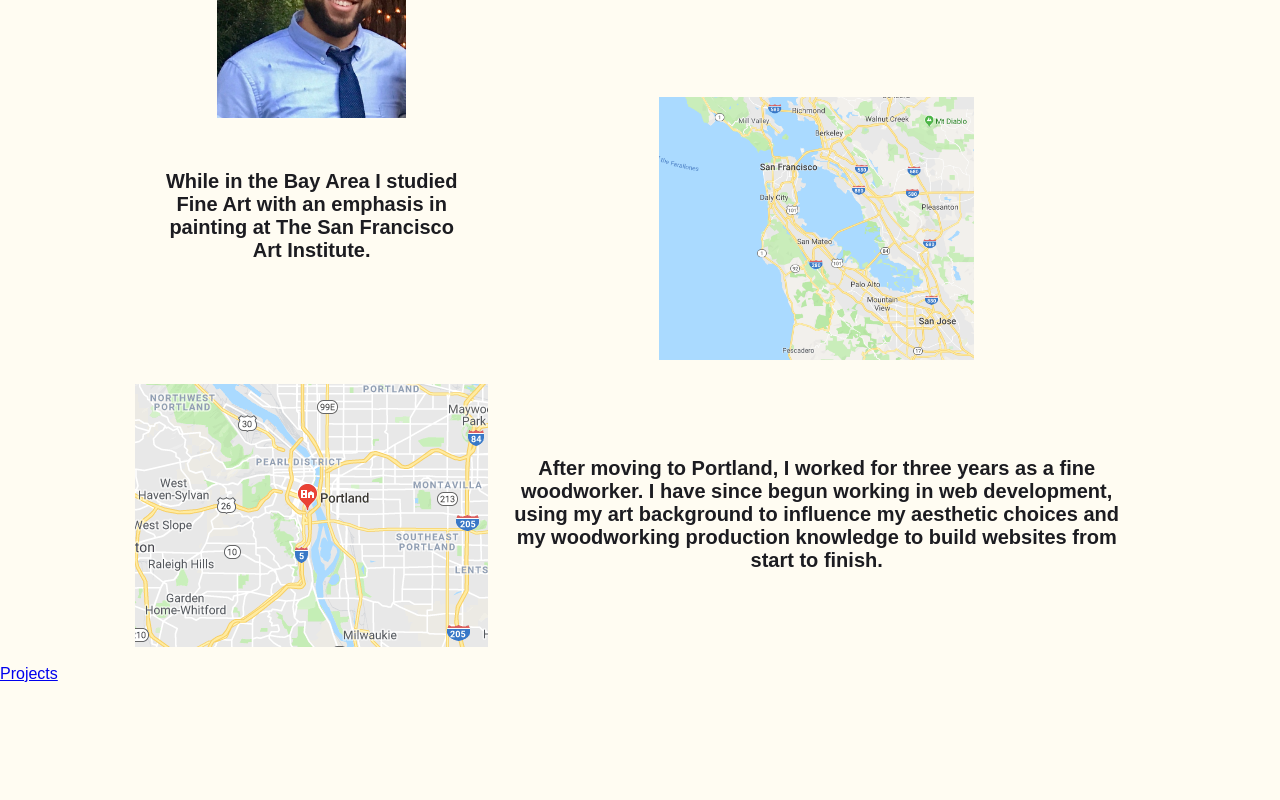
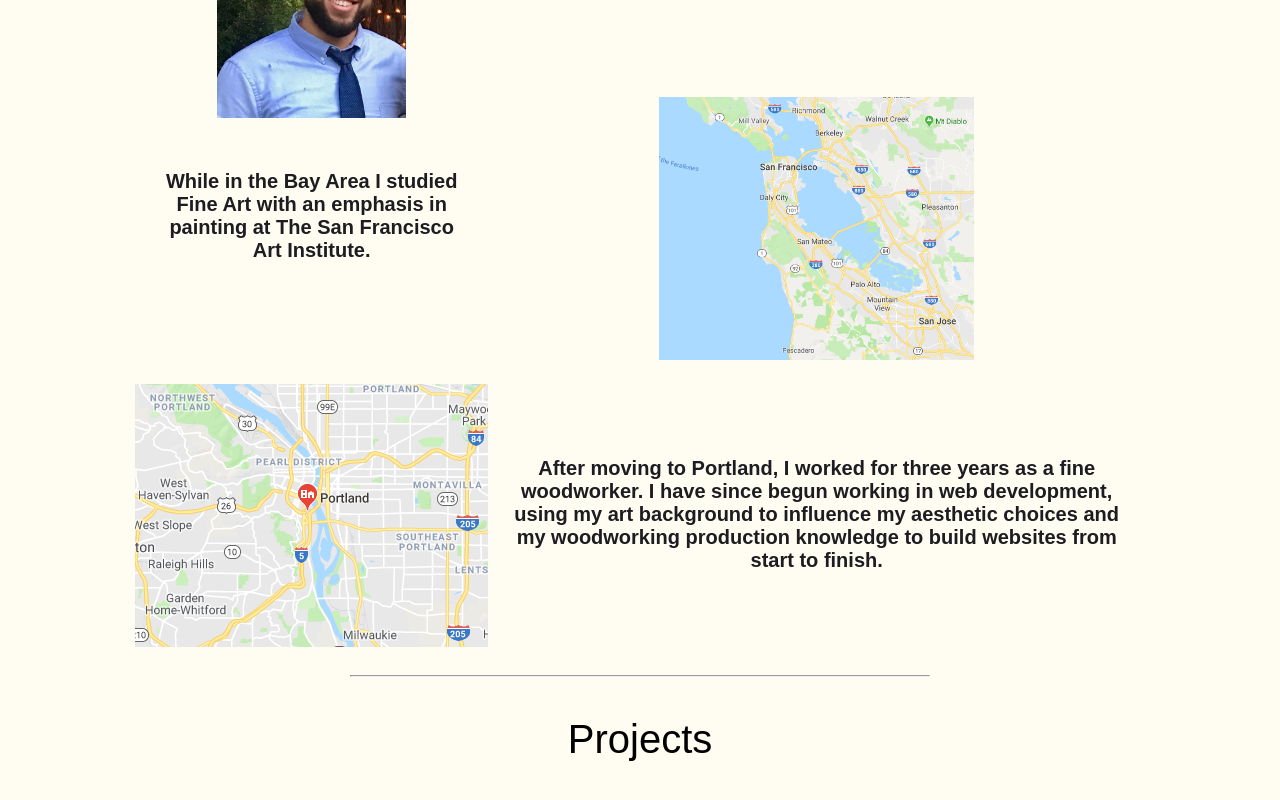
Before and after one commit to Cjstoney/portfolio_react, a React (Create React App) app: page / in a window 1280 px wide. Shown: the part 1126-1926 px from the top of the page. Before the commit the page ends 1809 px from the top, so only its background shows below. Built offline with nearby package versions, Linux system fonts and the light colour scheme.

Commit message:
pausing on the home page. moving to portfolio

```diff
--- a/src/pages/about.css
+++ b/src/pages/about.css
@@ -32,3 +32,22 @@
     margin-top:auto;
     margin-bottom:auto;
 }
+
+.break{
+    margin:30px 350px 0px;
+}
+
+.forLink{
+    text-align: center;
+    margin:40px auto;
+
+}
+.route{
+    color: black;
+    text-align: center;
+    text-decoration: none;
+    font-size: 40px;
+}
+.route:hover{
+    color:red;
+}
--- a/src/pages/about.js
+++ b/src/pages/about.js
@@ -32,9 +32,10 @@ const About = () => {
                 woodworking production
                     knowledge to build websites from start to finish. </h2>
             </div>
-
-            <Link to='/Portfolio' className='route' >Projects</Link>
-
+            <hr className='break'></hr>
+            <div className='forLink'>
+                <Link to='/Portfolio' className='route' >Projects</Link>
+            </div>
         </div>
 
     )
--- a/src/pages/home.js
+++ b/src/pages/home.js
@@ -11,7 +11,7 @@ const Home = () => {
                 <p className="static-text">Hi, I'm Camerone</p>
             </div>
             <div id='overlay'></div>
-            <hr></hr>
+
         </div>
 
     )
```
